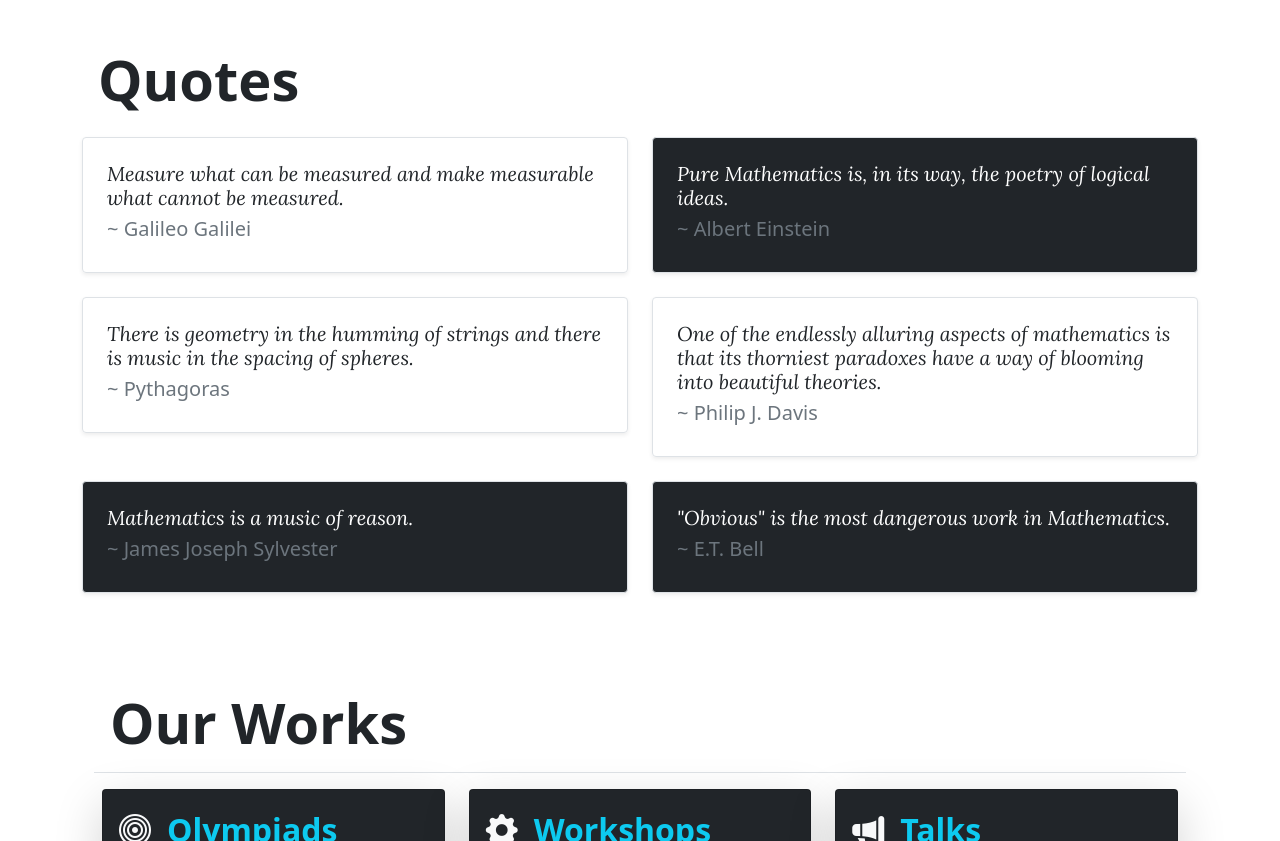
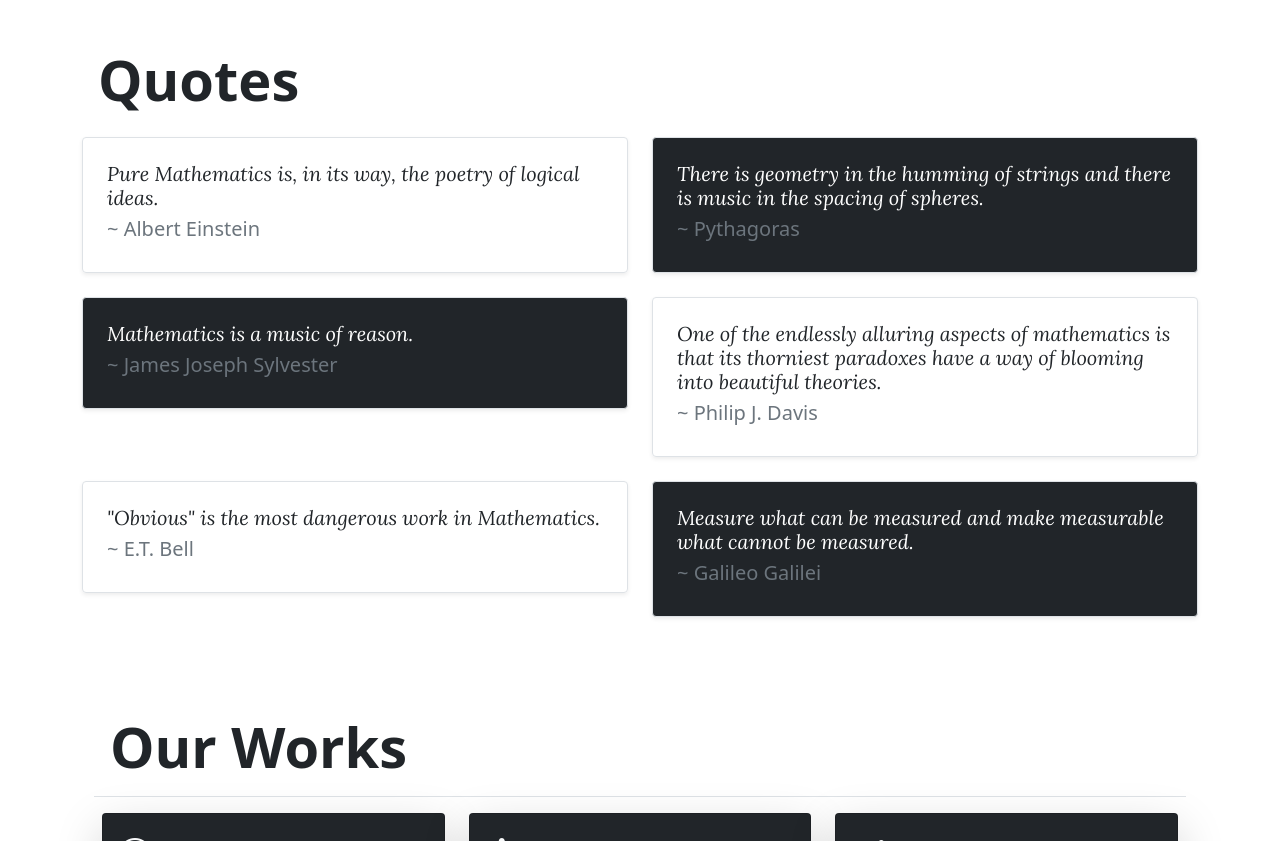
Before and after one commit to BhrtAgrwl01/MABP-Website, a plain HTML site: page index.html in a window 1280 px wide. Shown: the part 700-1541 px from the top of the page. Drawn offline with nearby package versions, Linux system fonts and the light colour scheme; files that its build step writes are made by us from their sources.

Commit message:
fixed ordering of quotes

```diff
--- a/index.html
+++ b/index.html
@@ -119,9 +119,9 @@
     <section class="quotes container pb-5">
         <h1 class="p-3 display-4 text-dark fw-bold">Quotes</h1>
         <div class="row mb-2">
-            <div class="quote1 order-1 order-md-1 col-md-6">
+            <div class="quote1 col-md-6">
                 <div
-                    class="row text-white bg-dark g-0 border rounded overflow-hidden flex-md-row mb-4 shadow-sm h-md-250 position-relative">
+                    class="row g-0 border rounded overflow-hidden flex-md-row mb-4 shadow-sm h-md-250 position-relative">
                     <div class="col p-4 d-flex flex-column position-static">
                         <h5 style="font-family: 'Lora', serif;" class="mb-1"><i>Pure Mathematics is, in its way, the poetry of logical ideas.</i></h5>
                         <div class="mb-1 lead text-muted">~ Albert Einstein</div>
@@ -129,9 +129,9 @@
                     <div class="col-auto d-none d-lg-block"></div>
                 </div>
             </div>
-            <div class="quote2 order-2 order-md-2 col-md-6">
+            <div class="quote2 order-1 order-md-1 col-md-6">
                 <div
-                    class="row g-0 border rounded overflow-hidden flex-md-row mb-4 shadow-sm h-md-250 position-relative">
+                    class="row text-white bg-dark g-0 border rounded overflow-hidden flex-md-row mb-4 shadow-sm h-md-250 position-relative">
                     <div class="col p-4 d-flex flex-column position-static">
                         <h5 style="font-family: 'Lora', serif;" class="mb-1"><i>There is geometry in the humming of strings and there is music in the spacing of spheres.</i></h5>
                         <div class="mb-1 lead text-muted">~ Pythagoras</div>
@@ -139,7 +139,7 @@
                     <div class="col-auto d-none d-lg-block"></div>
                 </div>
             </div>
-            <div class="quote3 order-4 order-md-3 col-md-6">
+            <div class="quote3 order-2 order-md-3 col-md-6">
                 <div
                     class="row g-0 border rounded overflow-hidden flex-md-row mb-4 shadow-sm h-md-250 position-relative">
                     <div class="col p-4 d-flex flex-column position-static">
@@ -149,7 +149,7 @@
                     <div class="col-auto d-none d-lg-block"></div>
                 </div>
             </div>
-            <div class="quote4 order-3 order-md-4 col-md-6">
+            <div class="quote4 order-3 order-md-2 col-md-6">
                 <div
                     class="row text-white bg-dark g-0 border rounded overflow-hidden flex-md-row mb-4 shadow-sm h-md-250 position-relative">
                     <div class="col p-4 d-flex flex-column position-static">
@@ -159,9 +159,9 @@
                     <div class="col-auto d-none d-lg-block"></div>
                 </div>
             </div>
-            <div class="quote5 order-5 order-md-5 col-md-6">
+            <div class="quote5 order-4 order-md-4 col-md-6">
                 <div
-                    class="row text-white bg-dark g-0 border rounded overflow-hidden flex-md-row mb-4 shadow-sm h-md-250 position-relative">
+                    class="row g-0 border rounded overflow-hidden flex-md-row mb-4 shadow-sm h-md-250 position-relative">
                     <div class="col p-4 d-flex flex-column position-static">
                         <h5 style="font-family: 'Lora', serif;" class="mb-1"><i>"Obvious" is the most dangerous work in Mathematics.</i></h5>
                         <div class="mb-1 lead text-muted">~ E.T. Bell</div>
@@ -169,9 +169,9 @@
                     <div class="col-auto d-none d-lg-block"></div>
                 </div>
             </div>
-            <div class="quote6 order-6 order-md-6 col-md-6">
+            <div class="quote6 order-5 order-md-5 col-md-6">
                 <div
-                    class="row g-0 border rounded overflow-hidden flex-md-row mb-4 shadow-sm h-md-250 position-relative">
+                    class="row text-white bg-dark g-0 border rounded overflow-hidden flex-md-row mb-4 shadow-sm h-md-250 position-relative">
                     <div class="col p-4 d-flex flex-column position-static">
                         <h5 style="font-family: 'Lora', serif;" class="mb-1"><i>Measure what can be measured and make measurable what cannot be measured.</i></h5>
                         <div class="mb-1 lead text-muted">~ Galileo Galilei</div>
```
